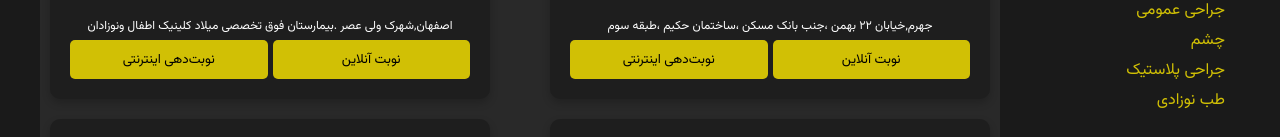
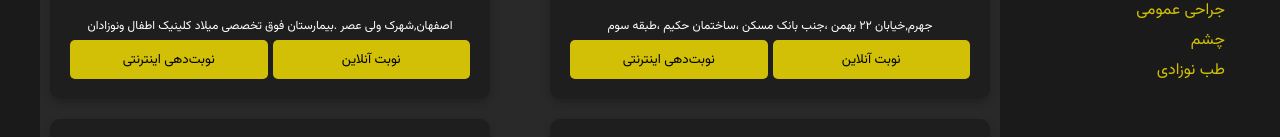
Before and after one commit to CodectiveOrg/bootcamp-2024-free-nextjs-bitashoja, a Next.js app: page /search in a window 1280 px wide. Shown: the part 458-595 px from the top of the page. Built offline with nearby package versions, Linux system fonts and the light colour scheme; grey boxes are pictures that could not be loaded.

Commit message:
[FIX] the codes with  prettier

```diff
--- a/src/app/components/card/cardComponent.tsx
+++ b/src/app/components/card/cardComponent.tsx
@@ -68,12 +68,7 @@ export default function CardComponent({
             </a>
           </li>
           <li>
-            <a onClick={() => handleSpecialtyChange(" چشم ")}> چشم </a>
-          </li>
-          <li>
-            <a onClick={() => handleSpecialtyChange("جراحی پلاستیک")}>
-              جراحی پلاستیک
-            </a>
+            <a onClick={() => handleSpecialtyChange("چشم")}> چشم </a>
           </li>
           <li>
             <a onClick={() => handleSpecialtyChange("طب نوزادی")}>طب نوزادی</a>
--- a/src/app/search/models/doctors.ts
+++ b/src/app/search/models/doctors.ts
@@ -44,7 +44,7 @@ export const doctors: DoctorModel[] = [
     address: "جهرم,خیابان ۲۲ بهمن ،جنب بانک مسکن ،ساختمان حکیم ،طبقه سوم",
     firstAvailableAppointment: "15 دی 4 عصر",
     brief: "جراحی عمومی،جراحی پلاستیک و زیبایی،درمان هموروئید و فیشر و...",
-    specialty: "جراحی پلاستیک",
+    specialty: "جراحی عمومی",
     badges: ["خوش برخورد", "کمترین معطلی"],
     gender: "آقا",
   },
```
